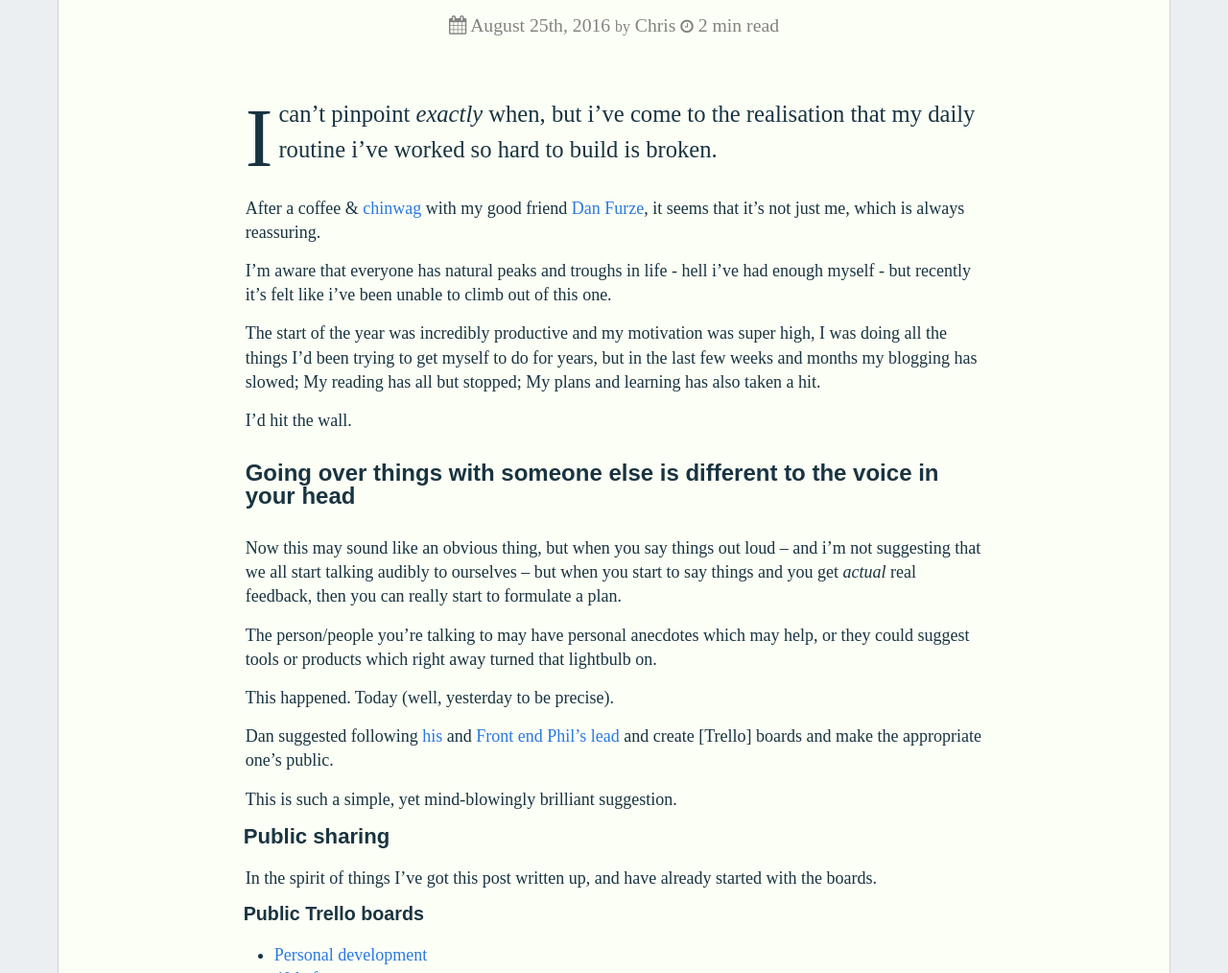
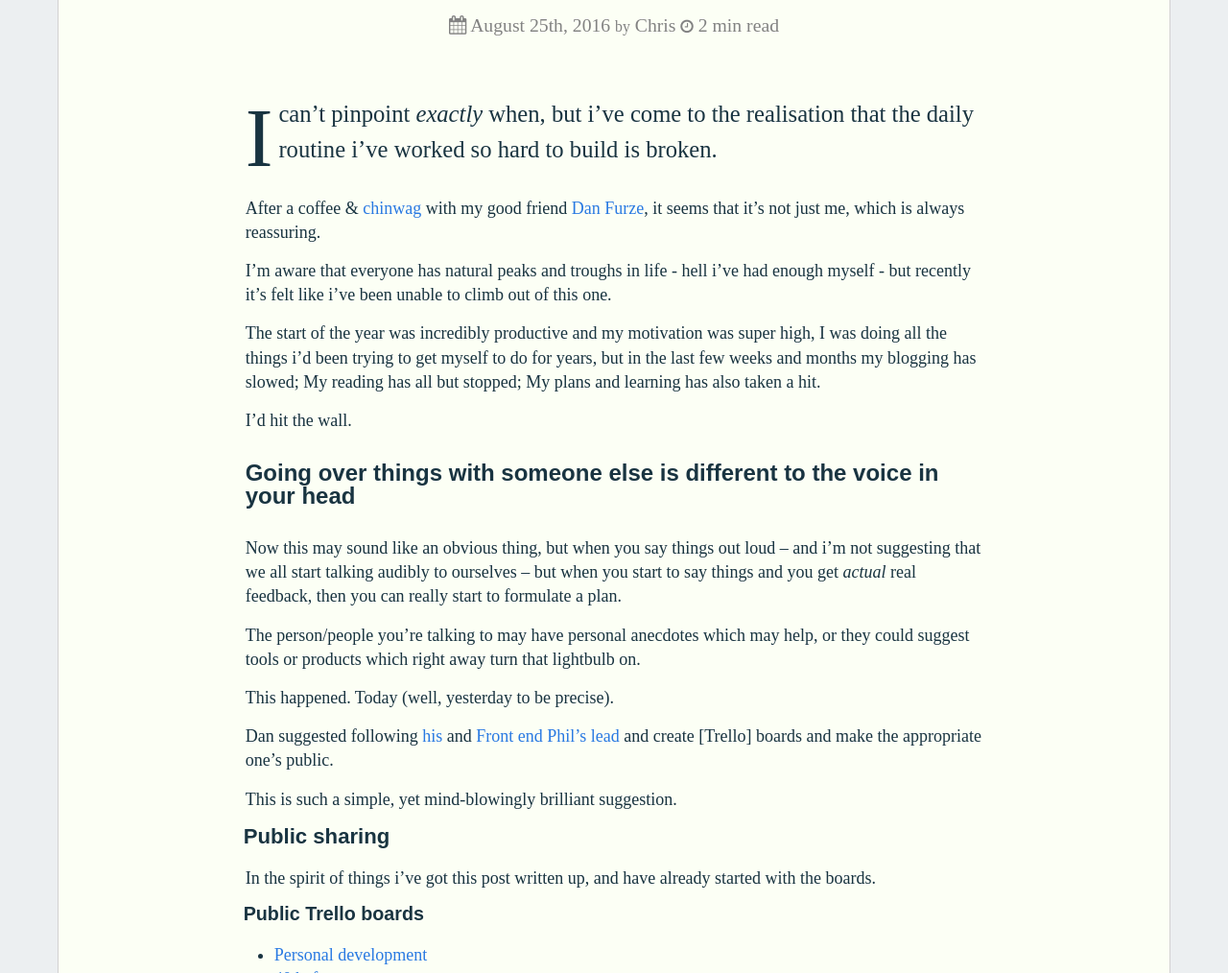
Before and after one commit to gbbns/gbbns.github.io, a Jekyll site: the page built from _posts/2016-08-25-broken.md, in a window 1280 px wide and 1400 px high. Shown: the part 283-1297 px from the top of the window at 96% size. Built offline with Jekyll 4.4.1, drawn with Linux system fonts in a browser that asks for light colours; comment, search, counter and statistics services are not loaded; some of the changed text lies outside the part shown.

Commit message:
fix: grammar tweaks

```diff
--- a/_posts/2016-08-25-broken.md
+++ b/_posts/2016-08-25-broken.md
@@ -5,13 +5,13 @@
 author: "Chris"
 categories: work personal motivation
 ---
-I can't pinpoint _exactly_ when, but i've come to the realisation that my daily routine i've worked so hard to build is broken.
+I can't pinpoint _exactly_ when, but i've come to the realisation that the daily routine i've worked so hard to build is broken.
 
 After a coffee &amp; [chinwag](http://www.urbandictionary.com/define.php?term=chinwag&defid=5703119) with my good friend [Dan Furze](https://twitter.com/furzeface), it seems that it's not just me, which is always reassuring.
 
 I'm aware that everyone has natural peaks and troughs in life - hell i've had enough myself - but recently it's felt like i've been unable to climb out of this one.
 
-The start of the year was incredibly productive and my motivation was super high, I was doing all the things I'd been trying to get myself to do for years, but in the last few weeks and months my blogging has slowed; My reading has all but stopped; My plans and learning has also taken a hit.
+The start of the year was incredibly productive and my motivation was super high, I was doing all the things i'd been trying to get myself to do for years, but in the last few weeks and months my blogging has slowed; My reading has all but stopped; My plans and learning has also taken a hit.
 
 I'd hit the wall.
 
@@ -19,7 +19,7 @@
 
 Now this may sound like an obvious thing, but when you say things out loud -- and i'm not suggesting that we all start talking audibly to ourselves -- but when you start to say things and you get _actual_ real feedback, then you can really start to formulate a plan.
 
-The person/people you're talking to may have personal anecdotes which may help, or they could suggest tools or products which right away turned that lightbulb on.
+The person/people you're talking to may have personal anecdotes which may help, or they could suggest tools or products which right away turn that lightbulb on.
 
 This happened. Today (well, yesterday to be precise).
 
@@ -28,7 +28,7 @@
 This is such a simple, yet mind-blowingly brilliant suggestion.
 
 ### Public sharing
-In the spirit of things I've got this post written up, and have already started with the boards.
+In the spirit of things i've got this post written up, and have already started with the boards.
 
 #### Public Trello boards
 * [Personal development](https://trello.com/b/qDGenMst/personal-development)
```
Also changed, not shown: other parts of _posts/2016-08-25-broken.md (+1 -1 lines).
